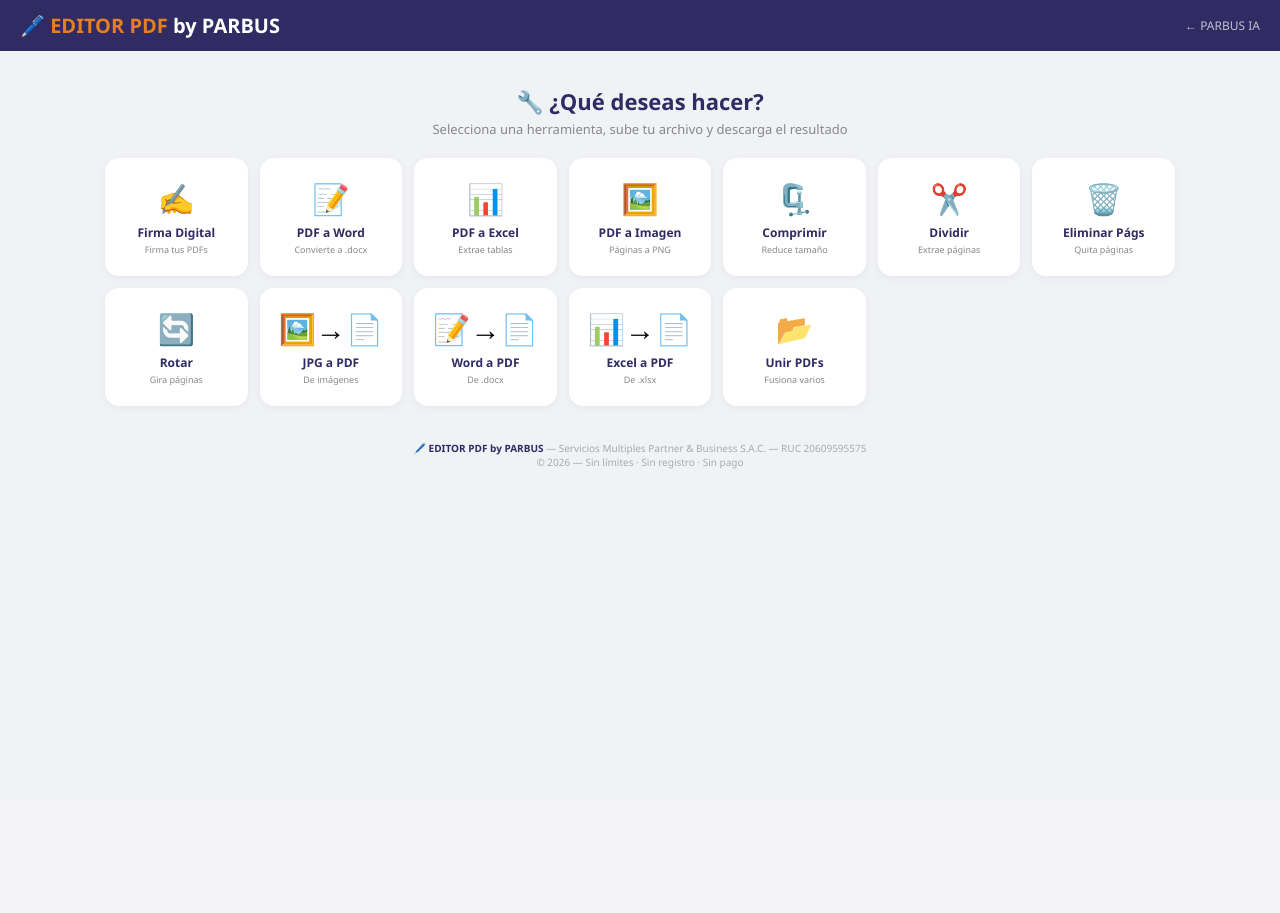
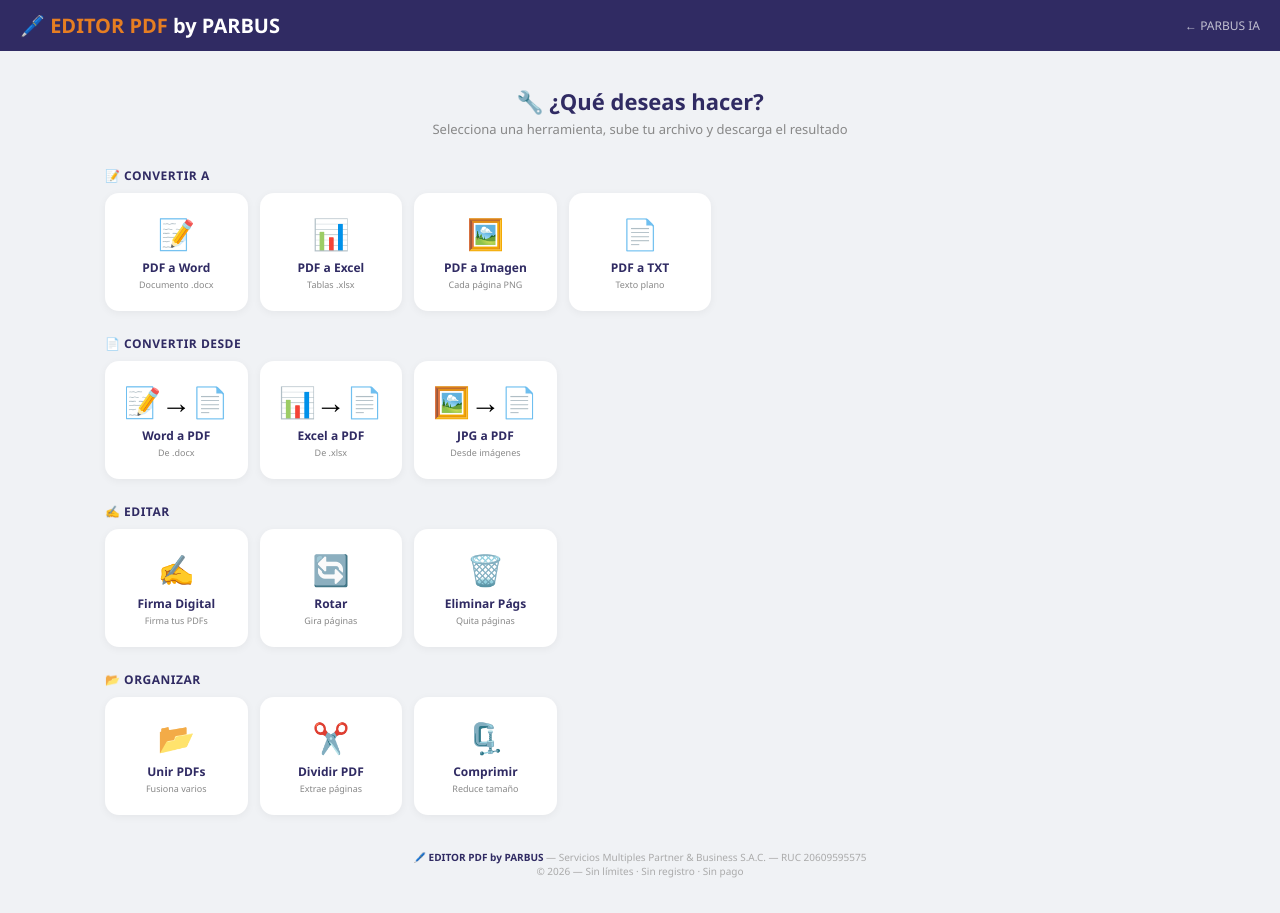
Before and after one commit to jrodriguezk10-boop/editor-pdf, a Flask app: page / in a window 1280 px wide. Before the commit the page ends 469 px from the top, so only its background shows below. Run offline with Flask 3, Linux system fonts and the light colour scheme.

Commit message:
📂 Herramientas agrupadas por categorías + PDF a TXT

```diff
--- a/app.py
+++ b/app.py
@@ -441,6 +441,29 @@ def api_excel_a_pdf():
     except Exception as e:
         return jsonify({"ok": False, "error": str(e)}), 500
 
+# ===== PDF → TXT =====
+@app.route("/api/<sess_id>/convertir/txt", methods=["POST"])
+def api_convertir_txt(sess_id):
+    sess_dir = os.path.join(UPLOAD_DIR, sess_id)
+    pdf_path = os.path.join(sess_dir, "original.pdf")
+    if not os.path.exists(pdf_path):
+        return jsonify({"ok": False, "error": "PDF no encontrado"}), 404
+    try:
+        import fitz
+        doc = fitz.open(pdf_path)
+        texto = ""
+        for i in range(doc.page_count):
+            texto += f"--- Página {i+1} ---\n\n"
+            texto += doc[i].get_text()
+            texto += "\n\n"
+        doc.close()
+        txt_path = os.path.join(sess_dir, "convertido.txt")
+        with open(txt_path, "w", encoding="utf-8") as f:
+            f.write(texto)
+        return send_file(txt_path, as_attachment=True, download_name="DOCUMENTO.txt", mimetype="text/plain")
+    except Exception as e:
+        return jsonify({"ok": False, "error": str(e)}), 500
+
 # ===== ARCHIVOS ESTÁTICOS =====
 @app.route("/uploads/<path:filename>")
 def serve_uploads(filename):
--- a/requirements.txt
+++ b/requirements.txt
@@ -5,3 +5,4 @@ python-docx>=1.0
 openpyxl>=3.0
 Pillow>=10.0
 gunicorn>=22.0
+python-pptx>=1.0
--- a/templates/editor.html
+++ b/templates/editor.html
@@ -100,53 +100,38 @@ body{font-family:'Segoe UI',Arial,sans-serif;background:#f0f2f5;min-height:100vh
   <p>Selecciona una herramienta, sube tu archivo y descarga el resultado</p>
 </div>
 
-<!-- GRILLA DE HERRAMIENTAS -->
-<div class="tools-grid" id="toolsGrid">
-  <div class="tool-card" onclick="activarHerramienta('firmar')">
-    <div class="emoji">✍️</div>
-    <div class="nombre">Firma Digital</div>
-    <div class="desc">Firma tus PDFs</div>
-  </div>
+<!-- CATEGORÍA 1: CONVERTIR A -->
+<div style="margin-bottom:8px;margin-top:5px;">
+  <span style="font-size:12px;font-weight:700;color:#302b63;text-transform:uppercase;letter-spacing:0.5px;">📝 CONVERTIR A</span>
+</div>
+<div class="tools-grid">
   <div class="tool-card" onclick="activarHerramienta('word')">
     <div class="emoji">📝</div>
     <div class="nombre">PDF a Word</div>
-    <div class="desc">Convierte a .docx</div>
+    <div class="desc">Documento .docx</div>
   </div>
   <div class="tool-card" onclick="activarHerramienta('excel')">
     <div class="emoji">📊</div>
     <div class="nombre">PDF a Excel</div>
-    <div class="desc">Extrae tablas</div>
+    <div class="desc">Tablas .xlsx</div>
   </div>
   <div class="tool-card" onclick="activarHerramienta('imagenes')">
     <div class="emoji">🖼️</div>
     <div class="nombre">PDF a Imagen</div>
-    <div class="desc">Páginas a PNG</div>
+    <div class="desc">Cada página PNG</div>
   </div>
-  <div class="tool-card" onclick="activarHerramienta('comprimir')">
-    <div class="emoji">🗜️</div>
-    <div class="nombre">Comprimir</div>
-    <div class="desc">Reduce tamaño</div>
+  <div class="tool-card" onclick="activarHerramienta('txt')">
+    <div class="emoji">📄</div>
+    <div class="nombre">PDF a TXT</div>
+    <div class="desc">Texto plano</div>
   </div>
-  <div class="tool-card" onclick="activarHerramienta('dividir')">
-    <div class="emoji">✂️</div>
-    <div class="nombre">Dividir</div>
-    <div class="desc">Extrae páginas</div>
-  </div>
-  <div class="tool-card" onclick="activarHerramienta('eliminar')">
-    <div class="emoji">🗑️</div>
-    <div class="nombre">Eliminar Págs</div>
-    <div class="desc">Quita páginas</div>
-  </div>
-  <div class="tool-card" onclick="activarHerramienta('rotar')">
-    <div class="emoji">🔄</div>
-    <div class="nombre">Rotar</div>
-    <div class="desc">Gira páginas</div>
-  </div>
-  <div class="tool-card" onclick="activarHerramienta('jpga')">
-    <div class="emoji">🖼️→📄</div>
-    <div class="nombre">JPG a PDF</div>
-    <div class="desc">De imágenes</div>
-  </div>
+</div>
+
+<!-- CATEGORÍA 2: CONVERTIR DESDE -->
+<div style="margin-bottom:8px;margin-top:18px;">
+  <span style="font-size:12px;font-weight:700;color:#302b63;text-transform:uppercase;letter-spacing:0.5px;">📄 CONVERTIR DESDE</span>
+</div>
+<div class="tools-grid">
   <div class="tool-card" onclick="activarHerramienta('worda')">
     <div class="emoji">📝→📄</div>
     <div class="nombre">Word a PDF</div>
@@ -157,10 +142,54 @@ body{font-family:'Segoe UI',Arial,sans-serif;background:#f0f2f5;min-height:100vh
     <div class="nombre">Excel a PDF</div>
     <div class="desc">De .xlsx</div>
   </div>
+  <div class="tool-card" onclick="activarHerramienta('jpga')">
+    <div class="emoji">🖼️→📄</div>
+    <div class="nombre">JPG a PDF</div>
+    <div class="desc">Desde imágenes</div>
+  </div>
+</div>
+
+<!-- CATEGORÍA 3: EDITAR -->
+<div style="margin-bottom:8px;margin-top:18px;">
+  <span style="font-size:12px;font-weight:700;color:#302b63;text-transform:uppercase;letter-spacing:0.5px;">✍️ EDITAR</span>
+</div>
+<div class="tools-grid">
+  <div class="tool-card" onclick="activarHerramienta('firmar')">
+    <div class="emoji">✍️</div>
+    <div class="nombre">Firma Digital</div>
+    <div class="desc">Firma tus PDFs</div>
+  </div>
+  <div class="tool-card" onclick="activarHerramienta('rotar')">
+    <div class="emoji">🔄</div>
+    <div class="nombre">Rotar</div>
+    <div class="desc">Gira páginas</div>
+  </div>
+  <div class="tool-card" onclick="activarHerramienta('eliminar')">
+    <div class="emoji">🗑️</div>
+    <div class="nombre">Eliminar Págs</div>
+    <div class="desc">Quita páginas</div>
+  </div>
+</div>
+
+<!-- CATEGORÍA 4: ORGANIZAR -->
+<div style="margin-bottom:8px;margin-top:18px;">
+  <span style="font-size:12px;font-weight:700;color:#302b63;text-transform:uppercase;letter-spacing:0.5px;">📂 ORGANIZAR</span>
+</div>
+<div class="tools-grid">
   <div class="tool-card" onclick="activarHerramienta('unir')">
     <div class="emoji">📂</div>
     <div class="nombre">Unir PDFs</div>
     <div class="desc">Fusiona varios</div>
+  </div>
+  <div class="tool-card" onclick="activarHerramienta('dividir')">
+    <div class="emoji">✂️</div>
+    <div class="nombre">Dividir PDF</div>
+    <div class="desc">Extrae páginas</div>
+  </div>
+  <div class="tool-card" onclick="activarHerramienta('comprimir')">
+    <div class="emoji">🗜️</div>
+    <div class="nombre">Comprimir</div>
+    <div class="desc">Reduce tamaño</div>
   </div>
 </div>
 
@@ -212,6 +241,7 @@ function activarHerramienta(tipo){
     excel: {title:"📊 PDF a Excel",html: panelSubir("pdf","📊","Sube tu PDF para extraer tablas a Excel","convertirExcel")},
     imagenes: {title:"🖼️ PDF a Imágenes",html: panelSubir("pdf","🖼️","Sube tu PDF para convertir cada página en imagen","convertirImagenes")},
     comprimir: {title:"🗜️ Comprimir PDF",html: panelSubir("pdf","🗜️","Sube tu PDF para comprimirlo","comprimirPDF")},
+    txt: {title:"📄 PDF a TXT",html: panelSubir("pdf","📄","Sube tu PDF para extraer texto a .txt","convertirTXT")},
     dividir: {title:"✂️ Dividir PDF",html: panelDividir()},
     eliminar: {title:"🗑️ Eliminar Páginas",html: panelEliminar()},
     rotar: {title:"🔄 Rotar PDF",html: panelSubir("pdf","🔄","Sube tu PDF para rotarlo 90°","rotarPDF")},
@@ -317,6 +347,7 @@ document.addEventListener("change", function(e){
     else if(title.includes("Dividir")) ejecutarDividir(files[0]);
     else if(title.includes("Eliminar")) ejecutarEliminar(files[0]);
     else if(title.includes("Rotar")) rotarPDF(files[0]);
+else if(title.includes("PDF a TXT")) convertirTXT(files[0]);
     else if(title.includes("JPG")) subirImagenesPDF(files);
     else if(title.includes("Word a PDF")) subirWordPDF(files[0]);
     else if(title.includes("Excel a PDF")) subirExcelPDF(files[0]);
@@ -446,6 +477,18 @@ async function convertirImagenes(f){
   toast("✅ Imágenes descargadas!");ocultar();
 }
 
+async function convertirTXT(f){
+  loading("Extrayendo texto...");
+  const form=new FormData(); form.append("pdf",f);
+  const r1=await fetch("/api/upload",{method:"POST",body:form});
+  const d1=await r1.json(); if(!d1.ok){toast(d1.error,true);ocultar();return;}
+  const r2=await fetch(`/api/${d1.sess_id}/convertir/txt`,{method:"POST"});
+  if(!r2.ok){const e=await r2.json();toast(e.error||"Error",true);ocultar();return;}
+  const blob=await r2.blob();const url=URL.createObjectURL(blob);
+  const a=document.createElement("a");a.href=url;a.download="DOCUMENTO.txt";a.click();
+  toast("✅ TXT descargado!");ocultar();
+}
+
 async function comprimirPDF(f){
   loading("Comprimiendo PDF...");
   const form=new FormData(); form.append("pdf",f);
```
